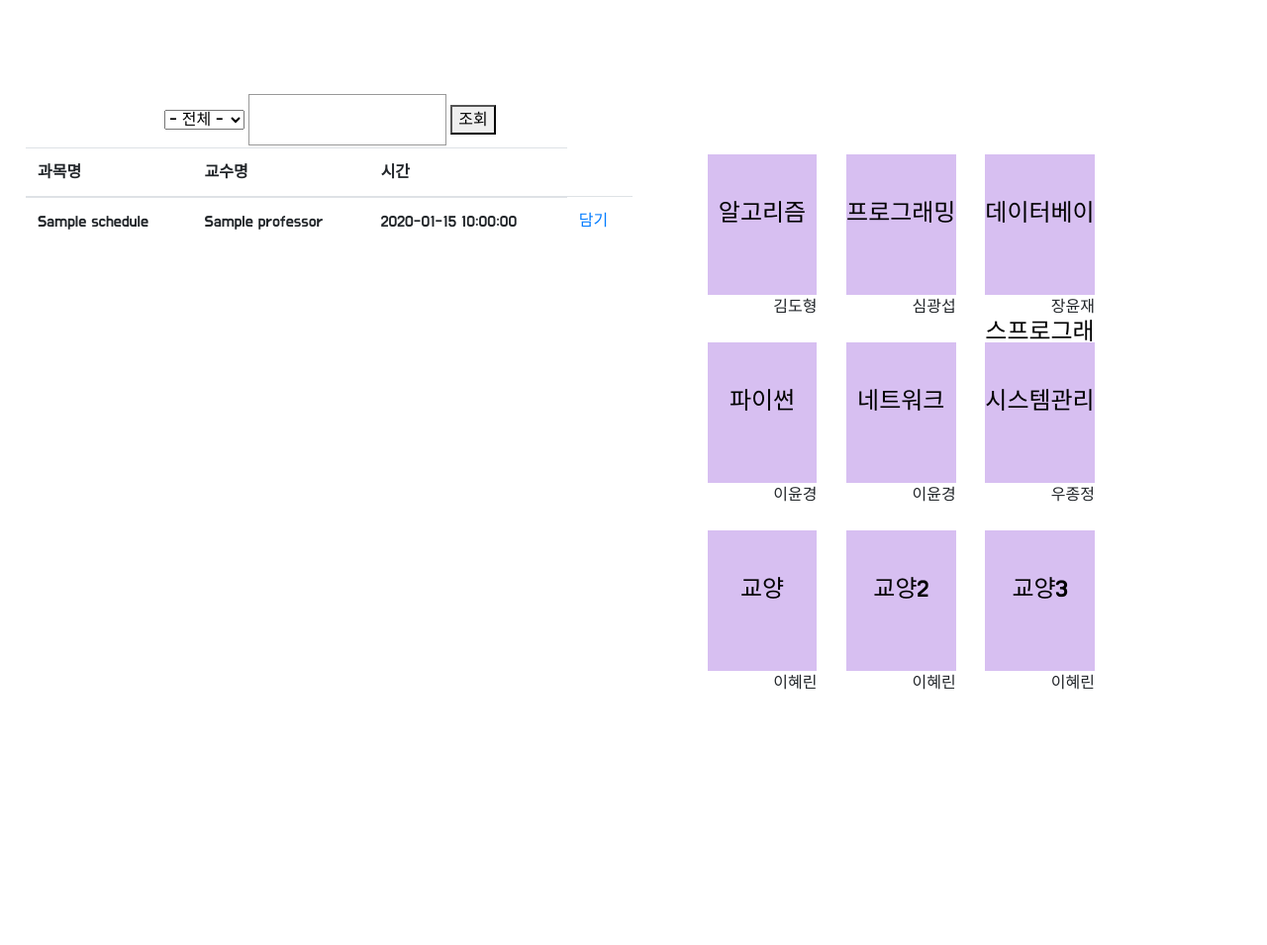
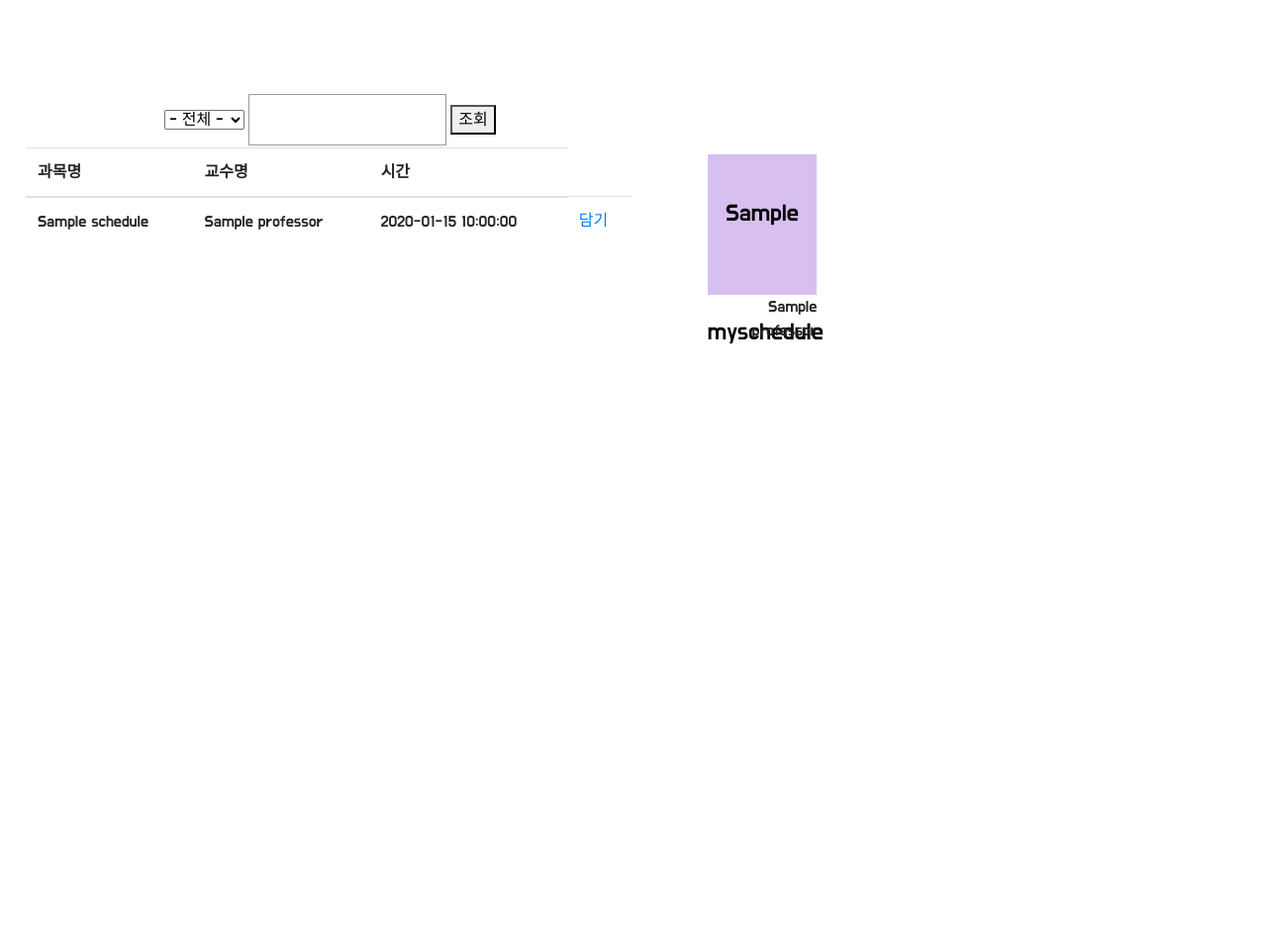
Before and after one commit to seeun98/MindConnecting, a Flask app: page /mySchedule in a window 1280 px wide. Shown: the part 56-1011 px from the top of the page at 99% size. Run offline with Flask 2, Linux system fonts and the light colour scheme; a database or web service that is not in the repository returns one stand-in record (values such as "Sample title"); some libraries are stand-ins or nearby versions.

Commit message:
담기 성공

```diff
--- a/app.py
+++ b/app.py
@@ -201,15 +201,35 @@
                                             'time_location':1,
                                             'code':1}))
     print(schedule_list)
-    return render_template('mySchedule.html', schedule_list = schedule_list)
+
+    mySchedule_list = list(db.mySchedule.find({'user':g.user}))
+    print(mySchedule_list)
+    return render_template('mySchedule.html', schedule_list = schedule_list, mySchedule_list = mySchedule_list)
 
 # -----------------담기---------------------------
 @app.route("/mine/<code>", methods=['GET'])
 def mine(code):
     print("HELLO")
+    print(code)
+    box = list(db.schedule.find({'code':code}))
 
-    box = list(db.schedule.find({'code':code}, {'_id' : 0}))
-    print(box)
+    for b in box:
+        subject = b['subject']
+        professor = b['professor']
+        time_location = b['time_location']
+
+    print(subject, professor, time_location)
+
+    mine = {
+        'user' : g.user,
+        'code' : code,
+        'subject' : subject,
+        'professor' : professor,
+        'time_location' : time_location,
+
+    }
+    print(mine)
+    db.mySchedule.insert_one(mine)
 
     return redirect(url_for('mySchedule'))
 
--- a/templates/mySchedule.html
+++ b/templates/mySchedule.html
@@ -139,72 +139,26 @@
           <div id="right" class="schedule-box">
 
                 <div id="schedule">
-
+                      {% for mine in mySchedule_list %}
                       <div class="boxes">
                         <div id="box1" class="boxfirst" onclick="location.href='student';">
-                            <div class="sub" id="sub1" name="sub">알고리즘 </div>
-                            <div class="prof" id="pro1" name="prof">김도형 </div>
-
-                        </div>
-                        <div id="box2" class="boxfirst">
-                            <div class="sub" id="sub2" >프로그래밍</div>
-                            <div class="prof" id="pro2">심광섭 </div>
-                        </div>
-
-                          <div id="box3" class="boxfirst">
-                        <div class="sub" id="sub3">데이터베이스프로그래밍</div>
-                            <div class="prof" id="pro3">장윤재 </div>
-                      </div>
-
-                      </div>
-
-
-                       <div class="boxes">
-
-                       <div id="box4" class="boxfirst">
-                            <div class="sub" id="sub4">파이썬</div>
-                            <div class="prof" id="pro4">이윤경 </div>
-                      </div>
-                           <div id="box5" class="boxfirst">
-                        <div class="sub" id="sub5">네트워크</div>
-                            <div class="prof" id="pro5">이윤경 </div>
-
-                      </div>
-
-                           <div id="box6" class="boxfirst">
-                          <div class="sub" id="sub6">시스템관리</div>
-                            <div class="prof" id="pro6">우종정 </div>
+                            <div class="sub" id="sub1" name="sub">{{mine.subject}}</div>
+                            <div class="prof" id="pro1" name="prof">{{mine.professor}} </div>
 
                         </div>
 
                       </div>
+                      {% endfor %}
 
-                    <div id="box-3rd" class="boxes">
 
-                       <div id="box7" class="boxfirst">
-                            <div class="sub" id="sub7">교양</div>
-                            <div class="prof" id="pro7">이혜린 </div>
                 </div>
-                       <div id="box8" class="boxfirst">
-                            <div class="sub" id="sub8">교양2</div>
-                            <div class="prof" id="pro8">이혜린 </div>
-                       </div>
-                        <div id="box9" class="boxfirst">
-                            <div class="sub" id="sub9">교양3</div>
-                            <div class="prof" id="pro9">이혜린 </div>
-                        </div>
-
             </div>
 
 
         </div>
-
-
-              </div>
-
     </div>
 
 
-        </div>
+
 
 {% endblock %}
```
Lines whose indentation alone changed are shown as unchanged.
